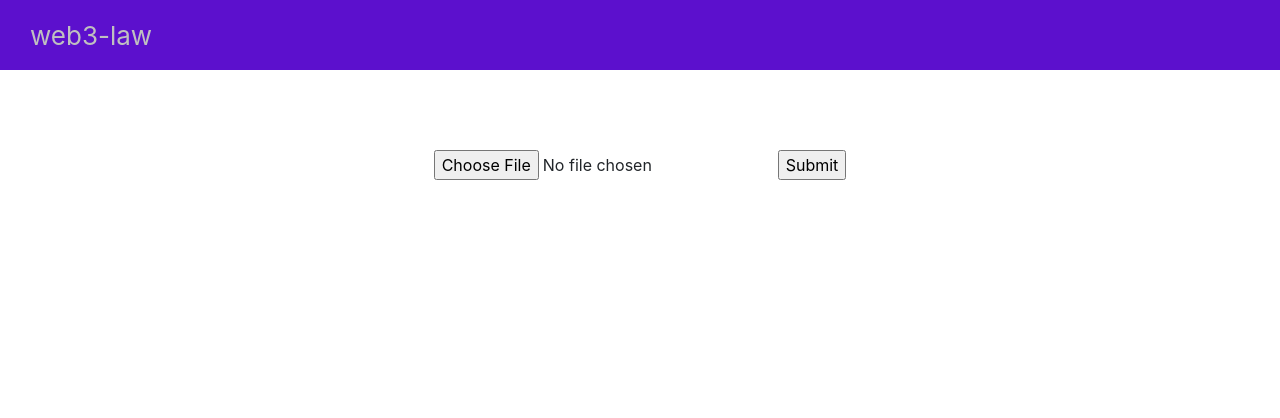
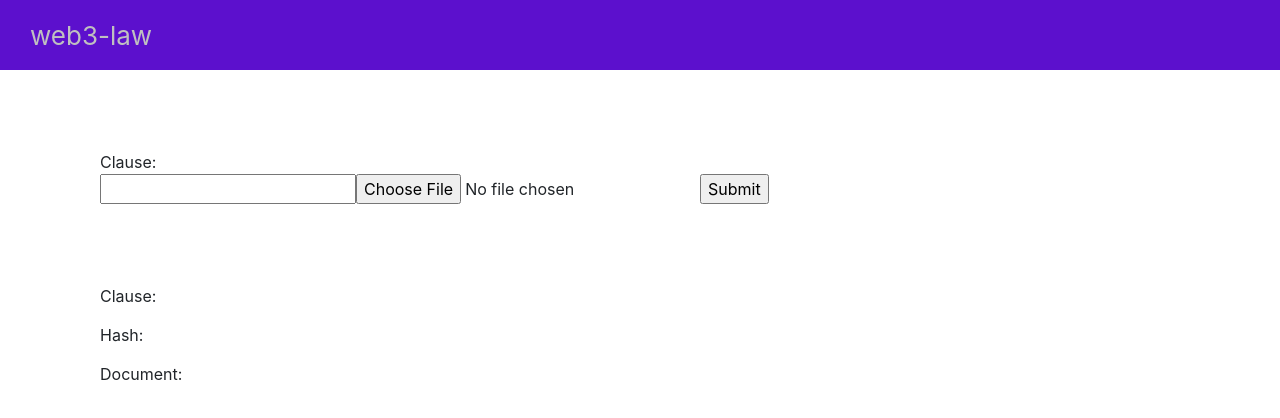
Before and after one commit to bmoore06/web3-law, a React (Create React App) app: page / in a window 1280 px wide. Shown: the top 418 px of the page. Built offline with nearby package versions, Linux system fonts and the light colour scheme; what ipfs-http-client would draw is missing.

Commit message:
frontend stuff

```diff
--- a/src/components/MainAppBody.js
+++ b/src/components/MainAppBody.js
@@ -5,21 +5,21 @@ import { create } from "ipfs-http-client";
 const ipfs = create({
   host: "ipfs.infura.io",
   port: 5001,
-  protocol: "https",
+  protocol: "https"
 });
 
 export default class MainAppBody extends React.Component {
   constructor(props) {
     super(props);
-    this.state = { buffer: null };
+    this.state = { buffer: null, lawHash: null, clause: null };
   }
 
-  // example hash: "QmcUwsqbsRpEzjTsqv8UC9Wp1Tfw3ziFk6iDZW6k8KciwX"
-  // example url: https://ipfs.infura.io/ipfs/QmcUwsqbsRpEzjTsqv8UC9Wp1Tfw3ziFk6iDZW6k8KciwX
+  // example hash: "QmW4YRe1LJcR3BNcguPfjzKyhbUQaELhFuU6GmASkeMWD3"
+  // example url: https://ipfs.infura.io/ipfs/QmW4YRe1LJcR3BNcguPfjzKyhbUQaELhFuU6GmASkeMWD3
   ipfsUpload = () => {
     ipfs
       .add(this.state.buffer)
-      .then(response => console.log({ response, cid: response.cid }))
+      .then(response => this.setState({ lawHash: response.path }))
       .catch(error => {
         console.log(error);
       });
@@ -41,16 +41,35 @@ export default class MainAppBody extends React.Component {
     };
   };
 
+  setClause = event => this.setState({ clause: event.target.value });
+
   render() {
     return (
-      <div
-        style={{ display: "flex", justifyContent: "center", marginTop: "80px" }}
-      >
+      <div style={appBodyStyles}>
         <form onSubmit={this.onSubmit}>
+          <div>Clause:</div>
+          <input type="text" onChange={this.setClause} />
           <input type="file" onChange={this.processFile} />
           <input type="submit" />
         </form>
+        <div style={{ marginTop: "80px" }}>
+          <div>Clause: {!!this.state.clause && this.state.clause}</div>
+          <div style={{ marginTop: "15px" }}>
+            Hash: {!!this.state.lawHash && this.state.lawHash}
+          </div>
+          <div style={{ marginTop: "15px" }}>Document:</div>
+          {!!this.state.lawHash && (
+            <img src={`https://ipfs.infura.io/ipfs/${this.state.lawHash}`} />
+          )}
+        </div>
       </div>
     );
   }
 }
+
+const appBodyStyles = {
+  display: "flex",
+  flexDirection: "column",
+  justifyContent: "center",
+  margin: "80px 0 0 100px"
+};
```
